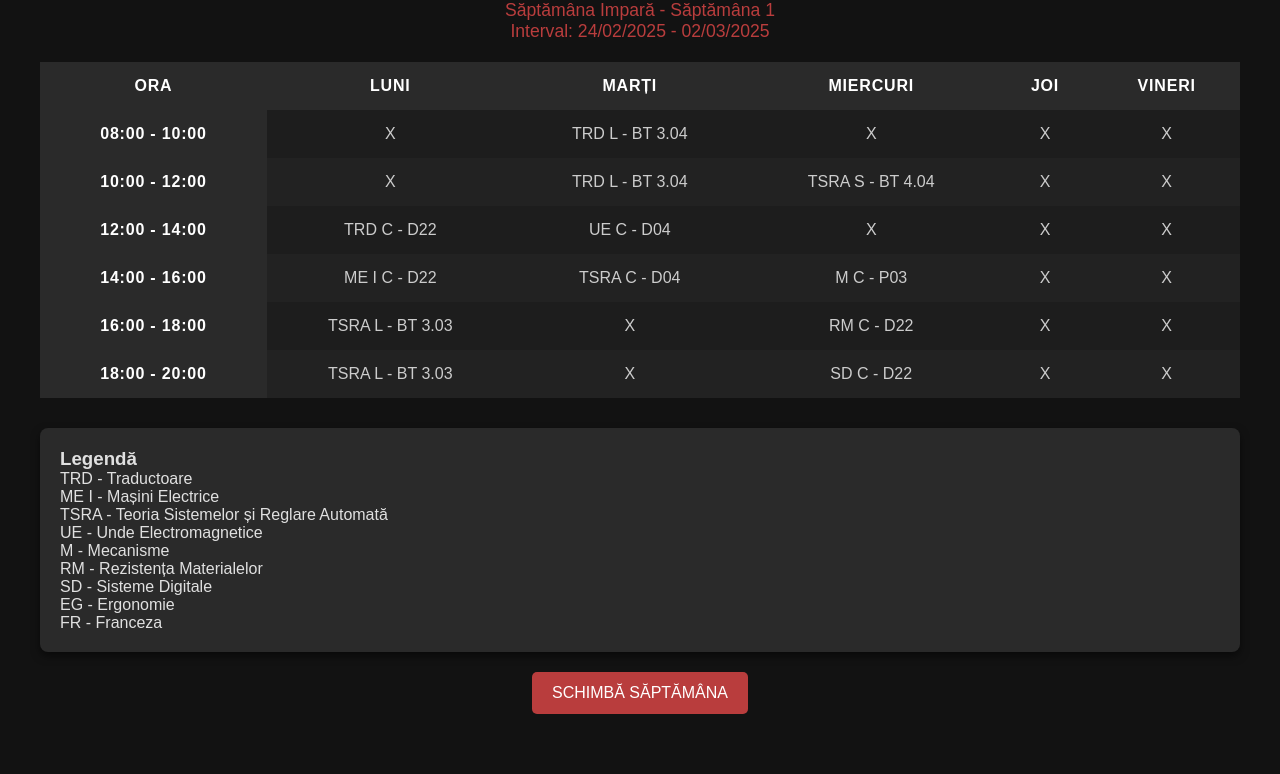
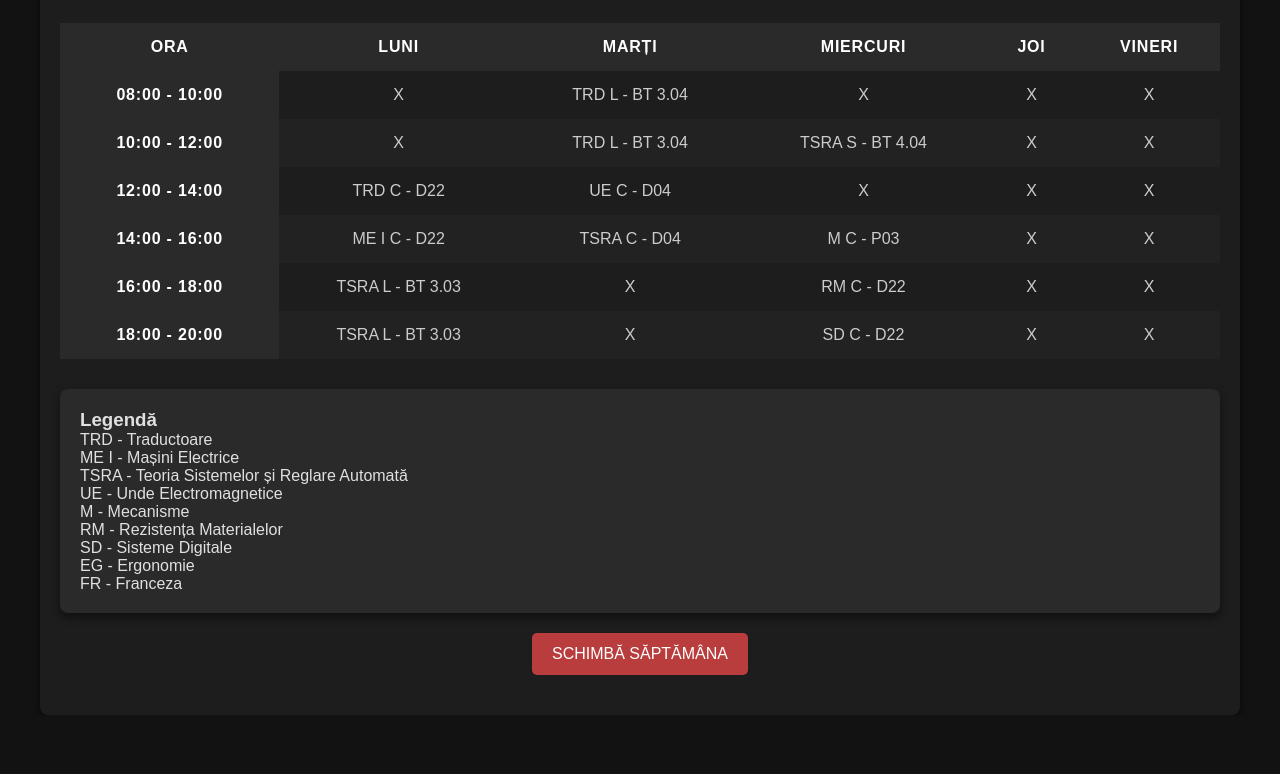
Before and after one commit to kerefen-ss/Orar-UTCN, a plain HTML site: page index.html in a window 1280 px wide. Shown: the part 105-879 px from the top of the page. After the commit the page ends 820 px from the top, so only its background shows below. Drawn offline with Linux system fonts and the light colour scheme.

Commit message:
Add files via upload

```diff
--- a/style.css
+++ b/style.css
@@ -13,19 +13,25 @@ body {
     padding: 20px;
     transition: background-color 0.3s, color 0.3s;
     overflow-x: hidden; /* Împiedică derularea orizontală pe mobile */
+    display: flex;
+    justify-content: center; /* Centrează conținutul */
+    align-items: center; /* Centrează vertical */
+    height: 100vh;
 }
 
 /* Container principal pentru conținut */
 .container {
-    max-width: 100%; /* Permite containerului să ocupe întreaga lățime disponibilă */
-    margin: 0 auto;
+    width: 100%;
+    max-width: 1200px; /* Lățime maximă pentru desktopuri mari */
     padding: 20px;
-    width: 100%;
+    background-color: #1d1d1d; /* Fundal mai închis */
+    box-shadow: 0 4px 8px rgba(0, 0, 0, 0.5); /* Efect de umbră pentru un efect 3D */
+    border-radius: 8px;
+    text-align: center; /* Centrăm textul în container */
 }
 
 /* Stiluri pentru titlu */
 h1 {
-    text-align: center;
     font-size: 2.5rem; /* Font mai mare pentru vizibilitate pe mobil */
     color: #b93d3d; /* Bordo */
     margin-bottom: 20px;
@@ -35,8 +41,7 @@ h1 {
 
 /* Stiluri pentru săptămâna activă */
 #week-info {
-    text-align: center;
-    font-size: 1.1rem; /* Font mai mare */
+    font-size: 1.1rem;
     color: #b93d3d; /* Bordo */
     margin-bottom: 20px;
 }
@@ -46,6 +51,7 @@ table {
     width: 100%;
     border-collapse: collapse;
     margin-top: 20px;
+    text-align: center; /* Alinierea textului în tabel */
 }
 
 /* Stiluri pentru antetul tabelului */
@@ -53,7 +59,7 @@ table th {
     background-color: #2a2a2a; /* Gri închis pentru antet */
     color: #fff; /* Text alb */
     padding: 15px;
-    font-size: 1rem; /* Font ușor mai mic pentru titluri */
+    font-size: 1rem;
     text-transform: uppercase;
     letter-spacing: 0.05em;
 }
@@ -64,7 +70,6 @@ table td {
     color: #ccc; /* Text deschis */
     padding: 12px;
     font-size: 1rem;
-    text-align: center;
 }
 
 table td:hover {
@@ -79,21 +84,22 @@ table tr:nth-child(even) td {
 /* Legendă - Stiluri pentru chenarul legendei */
 .legend {
     background-color: #2a2a2a; /* Gri închis pentru fundalul legendei */
-    border-radius: 8px; /* Colțuri rotunjite */
+    border-radius: 8px;
     padding: 20px;
     margin-top: 30px;
     box-shadow: 0 4px 8px rgba(0, 0, 0, 0.5); /* Efect de umbră pentru un efect 3D */
+    text-align: left;
 }
 
 legend {
     font-size: 1.2rem;
-    color: #b93d3d; /* Bordo */
+    color: #b93d3d;
     text-transform: uppercase;
     margin-bottom: 10px;
 }
 
 legend p {
-    color: #ccc; /* Text deschis */
+    color: #ccc;
     font-size: 1rem;
     margin-bottom: 10px;
 }
```
